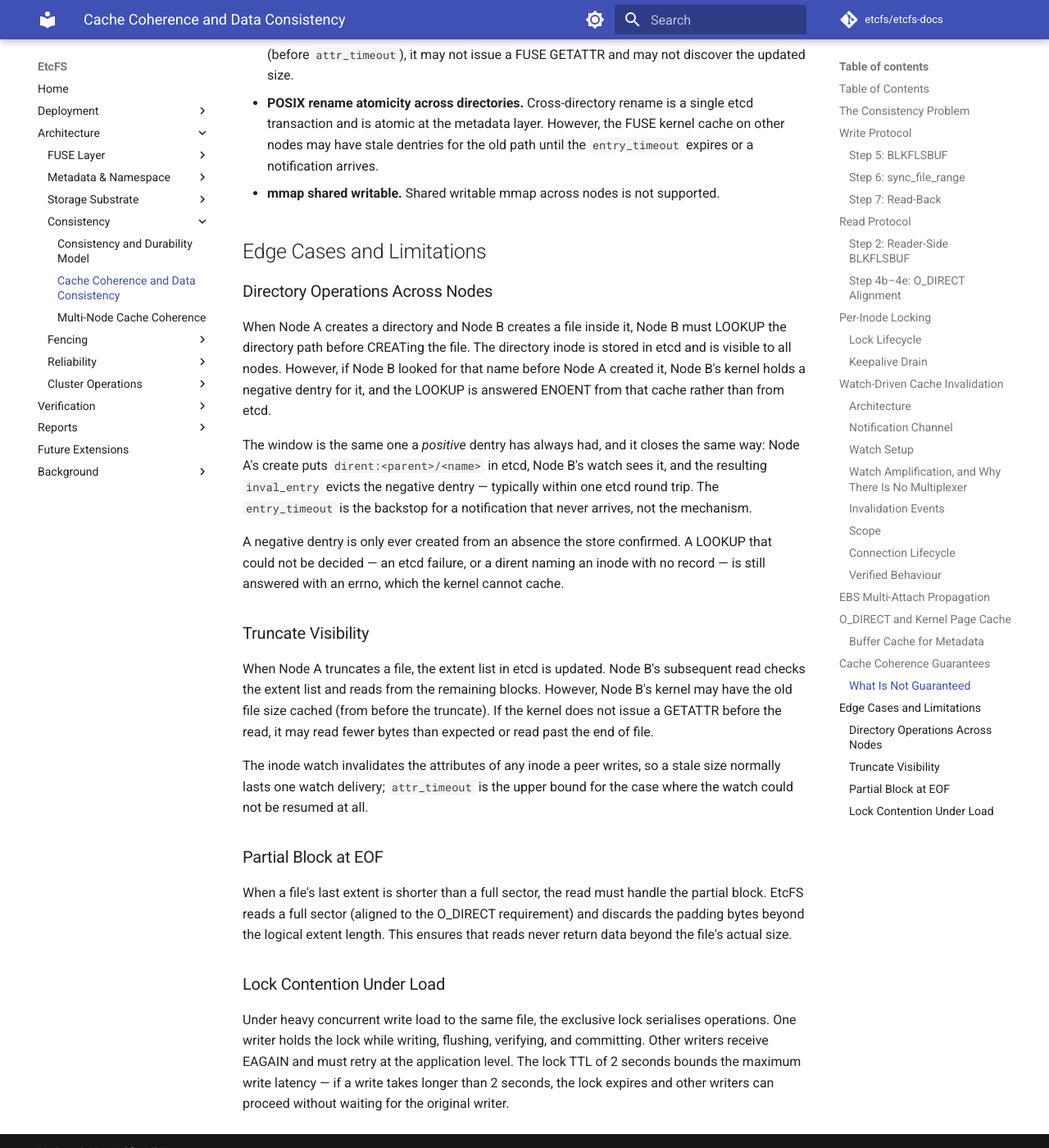
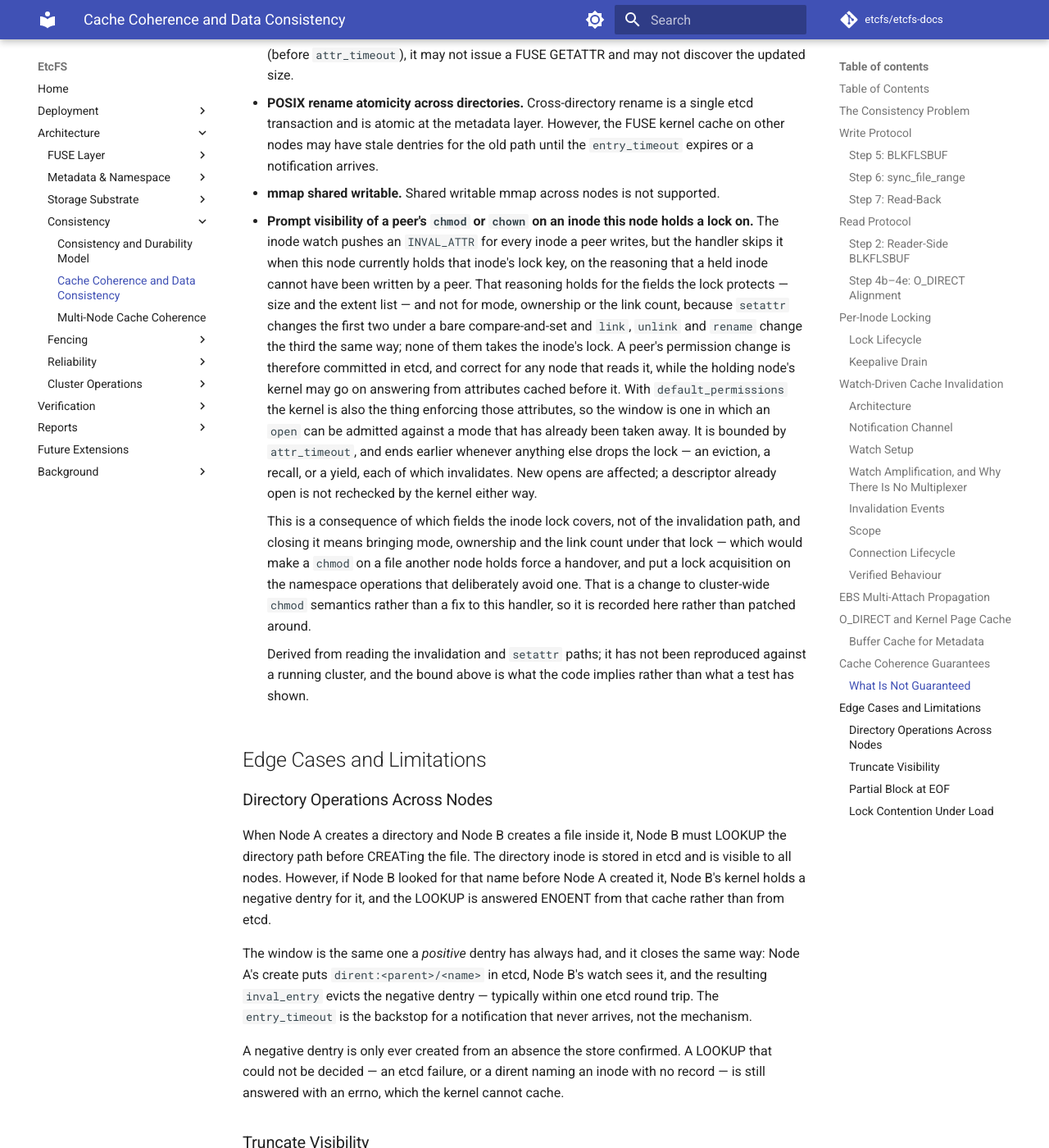
Before and after one commit to etcfs/etcfs-docs, an MkDocs documentation site: the page built from docs/architecture/consistency/cache-coherence.md, in a window 1280 px wide and 1400 px high, scrolled down 11662 px. Shown: the whole window at 82% size. Built offline with MkDocs 1.6.1 and Material for MkDocs 9.7.7, drawn with Linux system fonts in a browser that asks for light colours; comment, search, counter and statistics services are not loaded.

Commit message:
docs(coherence): recorded the window where a peer's chmod is unseen by a lock holder

```diff
--- a/docs/architecture/consistency/cache-coherence.md
+++ b/docs/architecture/consistency/cache-coherence.md
@@ -340,6 +340,11 @@ While O_DIRECT bypasses the kernel page cache for file data, EtcFS still relies
 - **Write-read ordering across nodes without etcd.** If one node writes a file and another node reads it without any coordination through etcd, the read may see stale data because the inode size has not been updated. The extent in etcd is the authoritative source of truth — if Node B reads the file (looks up the inode, finds the extent, reads the disk block), it will see the correct data. But if Node B's kernel has the inode metadata cached from before the write (before `attr_timeout`), it may not issue a FUSE GETATTR and may not discover the updated size.
 - **POSIX rename atomicity across directories.** Cross-directory rename is a single etcd transaction and is atomic at the metadata layer. However, the FUSE kernel cache on other nodes may have stale dentries for the old path until the `entry_timeout` expires or a notification arrives.
 - **mmap shared writable.** Shared writable mmap across nodes is not supported.
+- **Prompt visibility of a peer's `chmod` or `chown` on an inode this node holds a lock on.** The inode watch pushes an `INVAL_ATTR` for every inode a peer writes, but the handler skips it when this node currently holds that inode's lock key, on the reasoning that a held inode cannot have been written by a peer. That reasoning holds for the fields the lock protects — size and the extent list — and not for mode, ownership or the link count, because `setattr` changes the first two under a bare compare-and-set and `link`, `unlink` and `rename` change the third the same way; none of them takes the inode's lock. A peer's permission change is therefore committed in etcd, and correct for any node that reads it, while the holding node's kernel may go on answering from attributes cached before it. With `default_permissions` the kernel is also the thing enforcing those attributes, so the window is one in which an `open` can be admitted against a mode that has already been taken away. It is bounded by `attr_timeout`, and ends earlier whenever anything else drops the lock — an eviction, a recall, or a yield, each of which invalidates. New opens are affected; a descriptor already open is not rechecked by the kernel either way.
+
+    This is a consequence of which fields the inode lock covers, not of the invalidation path, and closing it means bringing mode, ownership and the link count under that lock — which would make a `chmod` on a file another node holds force a handover, and put a lock acquisition on the namespace operations that deliberately avoid one. That is a change to cluster-wide `chmod` semantics rather than a fix to this handler, so it is recorded here rather than patched around.
+
+    Derived from reading the invalidation and `setattr` paths; it has not been reproduced against a running cluster, and the bound above is what the code implies rather than what a test has shown.
 
 ## Edge Cases and Limitations
 
```
